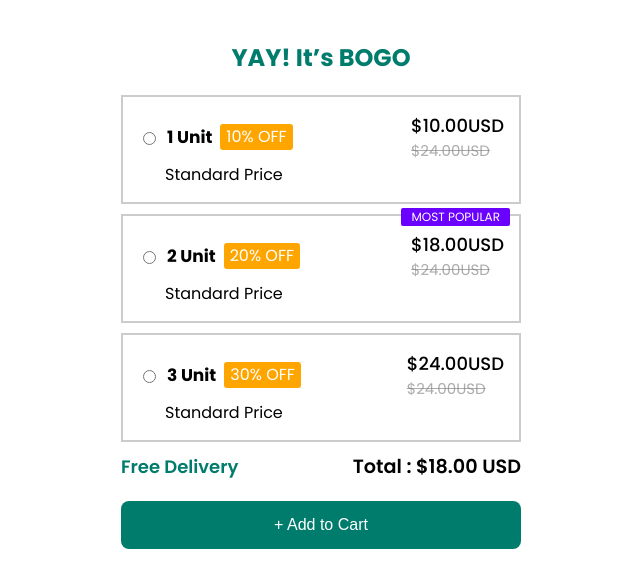
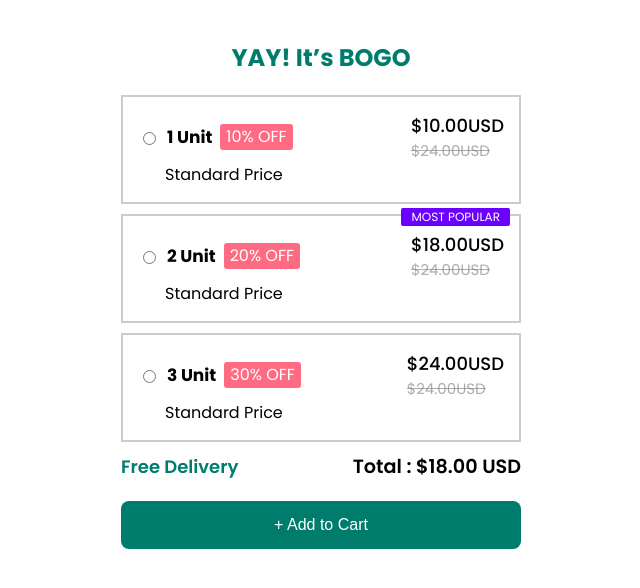
Before and after one commit to RAJESHANUSURI/Technical-Frontend-Support, a plain HTML site: page index.html in a window 1280 px wide. Shown: the whole page, without its empty margins (319-959 px from the left). Drawn offline with Linux system fonts and the light colour scheme.

Commit message:
Update style.css

```diff
--- a/style.css
+++ b/style.css
@@ -75,7 +75,7 @@ span.unit {
   font-weight: 700;
 }
 .discount {
-  background: orange;
+  background: #FF6B82;
   padding: 0px 6px;
   font-weight: 400;
   color: white;
```
